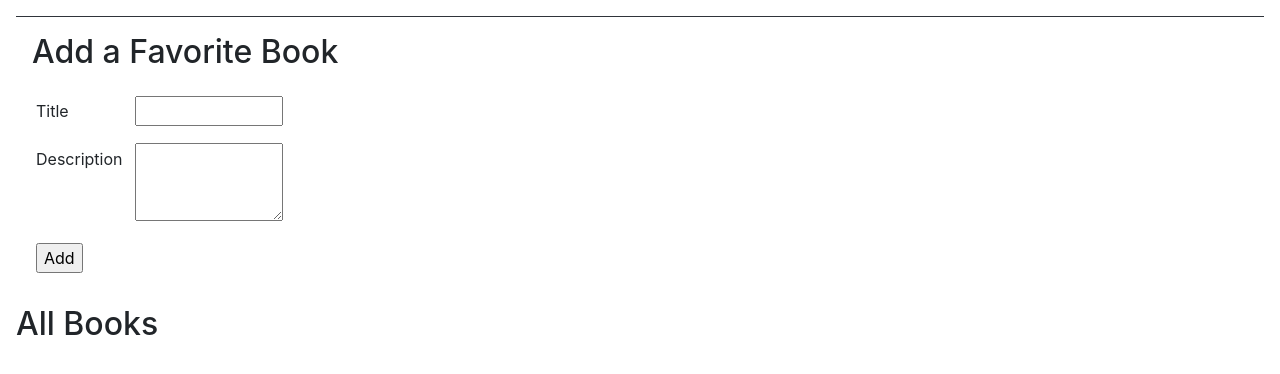
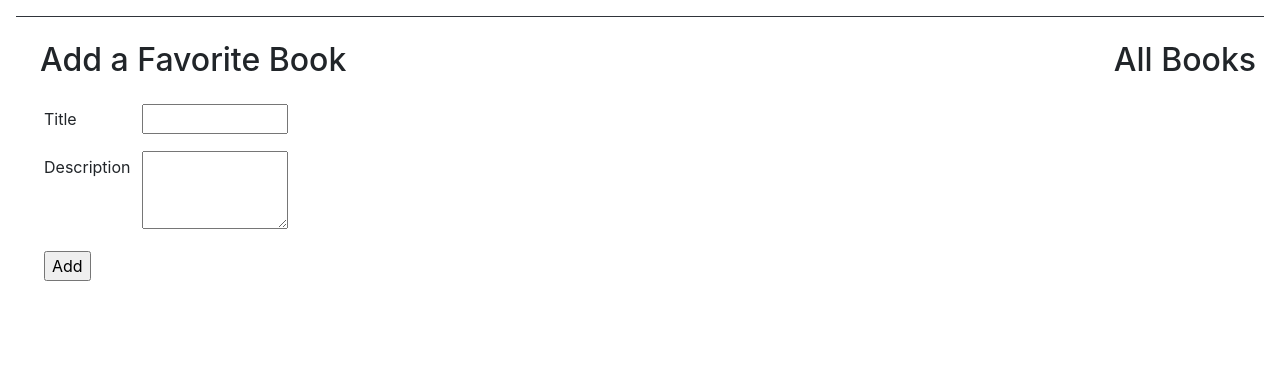
Before and after one commit to JennyWauer/favorite_books, a Django app: template favorites/templates/success.html in a window 1280 px wide. Shown: the part 88-462 px from the top of the page. Run offline with Django 3.2, Linux system fonts and the light colour scheme; the template is opened without the code that fills it, so the values that code supplies are empty; some libraries are stand-ins or nearby versions.

Commit message:
format main content

```diff
--- a/favorites/templates/success.html
+++ b/favorites/templates/success.html
@@ -1,5 +1,6 @@
 <!DOCTYPE html>
 <html lang="en">
+
 <head>
     <meta charset="UTF-8">
     <meta name="viewport" content="width=device-width, initial-scale=1.0">
@@ -7,6 +8,7 @@
         integrity="sha384-JcKb8q3iqJ61gNV9KGb8thSsNjpSL0n8PARn9HuZOnIxN0hoP+VmmDGMN5t9UJ0Z" crossorigin="anonymous">
     <title>Welcome</title>
 </head>
+
 <body class="p-3">
     <header class="d-flex p-2 align-items-baseline">
         <h1 class="mr-auto">Welcome {{ user.first_name}}</h1>
@@ -16,8 +18,10 @@
         </form>
     </header>
     <hr class="bg-dark">
+    <div class="d-flex p-2 justify-content-between">
+        <div class="w-50">
             <h2 class="pl-3">Add a Favorite Book</h2>
-    <form class="w-50 p-3" action="/add_book" method="POST">
+            <form class="p-3" action="/add_book" method="POST">
                 {% csrf_token %}
                 <div class="form-group">
                     <label for="title" class="col-sm-2 col-form-label p-1">Title</label>
@@ -29,8 +33,12 @@
                 </div>
                 <input type="submit" name="add" value="Add" class="form-group ml-1">
             </form>
+        </div>
         <div>
             <h2>All Books </h2>
         </div>
+    </div>
+
 </body>
+
 </html>
```
Lines whose indentation alone changed are shown as unchanged.
